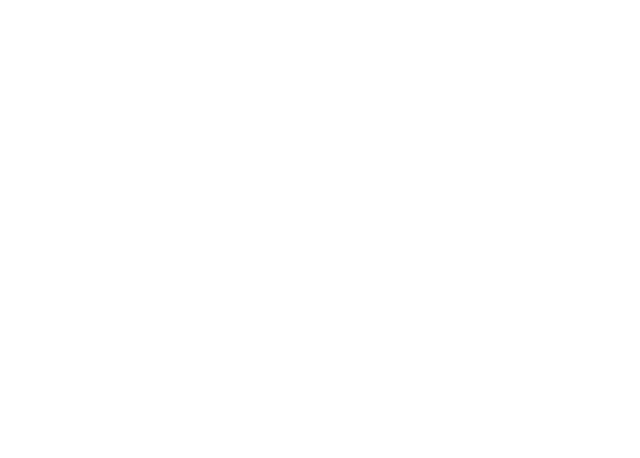
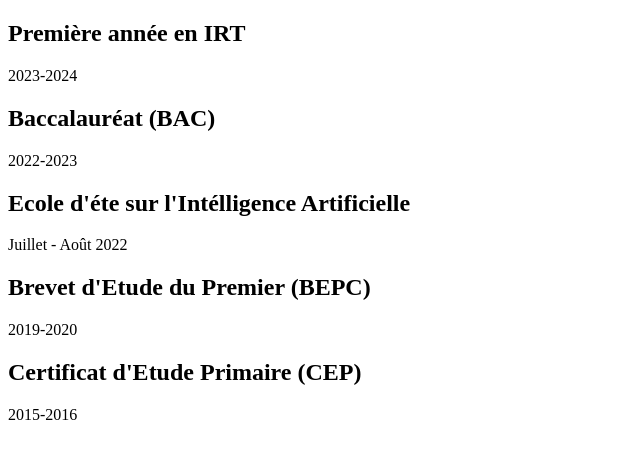
Before and after one commit to Nezukokmd/-mon-cv, a plain HTML site: page index.html in a window 1280 px wide. Shown: the whole page, without its empty margins (0-640 px from the left). Drawn offline with Linux system fonts and the light colour scheme.

Commit message:
mise en place de la section formations

```diff
--- a/index.html
+++ b/index.html
@@ -7,6 +7,17 @@
     <link rel="stylesheet" href="style.css">
 </head>
 <body>
-
+    <section id="formations">
+        <h2>Première année en IRT</h2>
+        <p>2023-2024</p>
+        <h2>Baccalauréat (BAC)</h2>
+        <p>2022-2023</p>
+        <h2>Ecole d'éte sur l'Intélligence Artificielle</h2>
+        <p>Juillet - Août 2022</p>
+        <h2>Brevet d'Etude du Premier (BEPC)</h2>
+        <p>2019-2020</p>
+        <h2>Certificat d'Etude Primaire (CEP)</h2>
+        <p>2015-2016</p>
+    </section>
 </body>
 </html>
```
